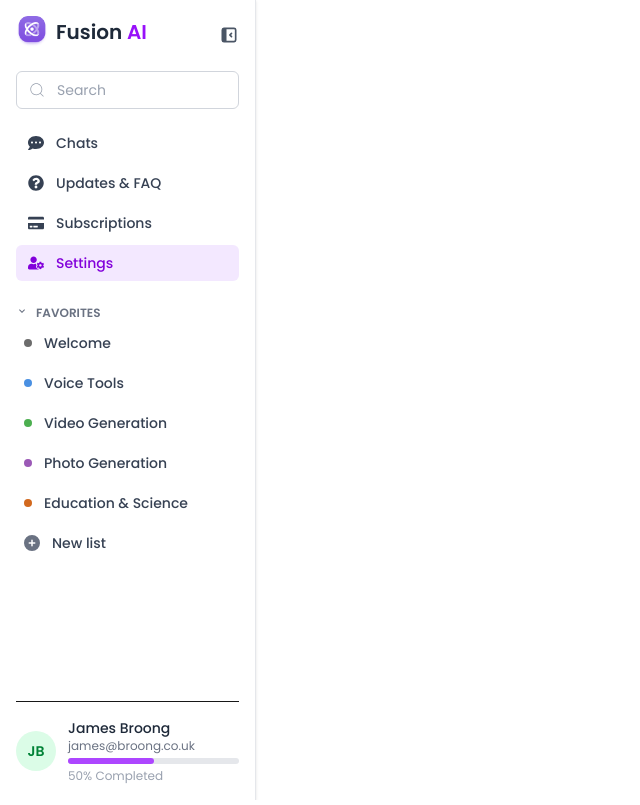
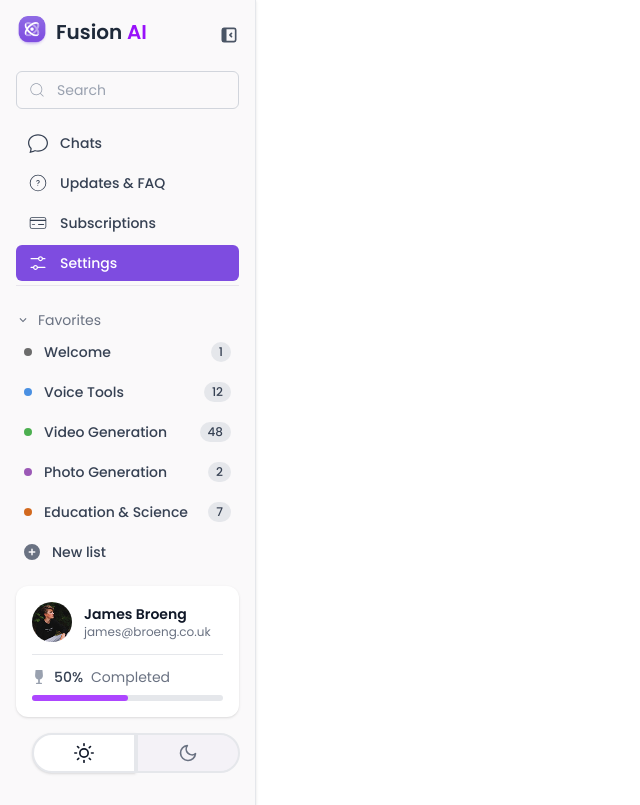
Before and after one commit to adnanfrd/barry-ai, a Next.js app: page /dashboard/settings in a window 1280 px wide. Shown: the whole page, without its empty margins (0-640 px from the left). Built offline with nearby package versions, Linux system fonts and the light colour scheme.

Commit message:
updated code

```diff
--- a/src/components/dashboard/Dashboard.tsx
+++ b/src/components/dashboard/Dashboard.tsx
@@ -5,35 +5,33 @@ import { usePathname, useRouter } from "next/navigation";
 import { FaCirclePlus } from "react-icons/fa6";
 import { MdKeyboardArrowDown } from "react-icons/md";
 import { CiSearch } from "react-icons/ci";
-
+import { BsChat } from "react-icons/bs";
+import { FiSun, FiMoon } from "react-icons/fi";
 import { Input } from "@headlessui/react";
 import Link from "next/link";
-import {
-  // FaCode,
-  // FaCog,
-  FaQuestionCircle,
-  // FaSignOutAlt,
-  FaCommentDots,
-  FaUserCog,
-  FaCreditCard,
-} from "react-icons/fa";
+import { VscSettings } from "react-icons/vsc";
+
 import { TbLayoutSidebarLeftCollapseFilled } from "react-icons/tb";
+import { CiCircleQuestion, CiCreditCard1} from "react-icons/ci";
+import { FaWineGlass } from "react-icons/fa";
+
+
 
 import Image from "next/image";
 
 const navItems = [
-  { name: "Chats", href: "/dashboard/chats", icon: FaCommentDots },
+  { name: "Chats", href: "/dashboard/chats", icon: BsChat },
   {
     name: "Updates & FAQ",
     href: "/dashboard/updatesfaq",
-    icon: FaQuestionCircle,
+    icon: CiCircleQuestion,
   },
   {
     name: "Subscriptions",
     href: "/dashboard/subscriptions",
-    icon: FaCreditCard,
+    icon: CiCreditCard1,
   },
-  { name: "Settings", href: "/dashboard/settings", icon: FaUserCog },
+  { name: "Settings", href: "/dashboard/settings", icon: VscSettings },
 ];
 
 const colors = [
@@ -46,16 +44,17 @@ const colors = [
 ];
 
 const favorites = [
-  { name: "Welcome", href: "/dashboard/welcome", color: colors[0] },
-  { name: "Voice Tools", href: "/dashboard/voice", color: colors[1] },
-  { name: "Video Generation", href: "/dashboard/video", color: colors[2] },
-  { name: "Photo Generation", href: "/dashboard/photo", color: colors[3] },
+  { name: "Welcome", href: "/dashboard/welcome", color: colors[0], count : 1 },
+  { name: "Voice Tools", href: "/dashboard/voice", color: colors[1], count : 12 },
+  { name: "Video Generation", href: "/dashboard/video", color: colors[2], count : 48 },
+  { name: "Photo Generation", href: "/dashboard/photo", color: colors[3], count : 2 },
   {
     name: "Education & Science",
     href: "/dashboard/education",
     color: colors[4],
+    count : 7
   },
-  { name: "New list", href: "/dashboard/newlist", icon: FaCirclePlus },
+  { name: "New list", href: "/dashboard/newlist", icon: FaCirclePlus, count: 0 },
 ];
 
 export default function Sidebar() {
@@ -66,7 +65,7 @@ export default function Sidebar() {
  }
 
   return (
-    <aside className="w-64 shrink-0 bg-white border-r border-gray-200 hidden md:flex flex-col justify-between p-4 shadow-sm">
+    <aside className="w-64 shrink-0 bg-[#faf9fa] border-r border-gray-200 hidden md:flex flex-col justify-between p-4 shadow-sm">
       <div>
         <div className="flex justify-between items-center">
           <div className="flex items-center mb-6">
@@ -79,7 +78,7 @@ export default function Sidebar() {
                 className="object-cover"
               />
             </div>
-            <span className="ml-2 text-xl font-semibold text-gray-800">
+            <span className="ml-2 text-xl font-semibold text-gray-800 ">
               Fusion <span className="text-purple-600">AI</span>
             </span>
           </div>
@@ -91,7 +90,7 @@ export default function Sidebar() {
         <div onClick={handleSearch} className="relative w-full mb-4 cursor-pointer">
 
           <CiSearch className="absolute left-3 top-1/2 transform -translate-y-1/2 text-gray-400 text-lg" />
-          <input
+          <Input
             type="text"
             placeholder="Search"
             className="w-full pl-10 pr-3 py-2 text-sm rounded-md border border-gray-300 placeholder-gray-400 focus:outline-none focus:ring-2 focus:ring-purple-500"
@@ -104,29 +103,31 @@ export default function Sidebar() {
             <Link
               key={item.name}
               href={item.href}
-              className={`flex items-center gap-3 px-3 py-2 rounded-md text-sm font-medium transition-all hover:bg-purple-50 hover:text-purple-600 ${
+              className={`flex items-center gap-3 px-3 py-2 rounded-md text-sm font-medium transition-all hover:bg-[#f1eff3] hover:text-gray-800 ${
                 pathname === item.href
-                  ? "bg-purple-100 text-purple-700"
+                  ? "bg-[#7e4ce0] text-white"
                   : "text-gray-700"
               }`}
             >
-              <item.icon className="h-4 w-4" /> {item.name}
+              <item.icon className="h-5 w-5 font-semibold" /> {item.name}
             </Link>
+
           ))}
+                    <hr className="text-[#e8e5ec] mb-2 px-3"/>
+
         </nav>
-
-        <div className="text-xs gap-2 flex font-semibold text-gray-500 uppercase mb-1">
+        <div className="text-sm items-center gap-2 flex text-gray-500  mb-1">
           <MdKeyboardArrowDown />
-          <span>Favorites</span>
+          <span className="text-gray-500">Favorites</span>
         </div>
         <div className="space-y-1">
           {favorites.map((item, index) => (
             <Link
               key={item.name}
               href={item.href}
-              className={`flex items-center gap-3 px-2 py-2 rounded-md text-sm font-medium transition-all hover:bg-purple-50 hover:text-purple-600 ${
+              className={`flex items-center gap-3 px-2 py-2 rounded-md text-sm font-medium transition-all hover:bg-[#f1eff3] hover:text-gray-700 ${
                 pathname === item.href
-                  ? "bg-purple-100 text-purple-700"
+                  ? "bg-[#f1eff3]"
                   : "text-gray-700"
               }`}
             >
@@ -139,28 +140,62 @@ export default function Sidebar() {
                 />
               )}
               {item.name}
+               {item.count > 0 && (
+            <span className="ml-auto text-xs px-2 py-0.5 bg-gray-200 text-gray-700 rounded-full">
+              {item.count}
+            </span>
+          )}
             </Link>
           ))}
         </div>
       </div>
 
-      <div className="border-t pt-4">
+      <div className="pt-4">
+       <div className=" bg-white rounded-xl p-4 shadow-sm w-full max-w-xs">
       <div className="flex items-center gap-3">
-          <div className="h-10 w-10 rounded-full bg-green-100 flex items-center justify-center text-sm font-semibold text-green-700">
-            JB
+        <Image
+          src="/photo.png" // Replace with actual user image path
+          alt="User Avatar"
+          width={40}
+          height={40}
+          className="rounded-full object-cover"
+        />
+        <div>
+          <p className="text-sm font-semibold text-gray-900">James Broeng</p>
+          <p className="text-xs text-gray-500">james@broeng.co.uk</p>
         </div>
-          <div className="flex-1">
-            <p className="text-sm font-medium text-gray-800">James Broong</p>
-            <p className="text-xs text-gray-500">james@broong.co.uk</p>
-            <div className="w-full bg-gray-200 rounded-full h-1.5 mt-1">
+      </div>
+
+      <hr className="my-3 border-gray-200" />
+
+      <div className="flex items-center gap-2 text-sm text-gray-700">
+        <FaWineGlass className="text-gray-400" />
+        <span className="font-medium">50%</span>
+        <span className="text-gray-500">Completed</span>
+      </div>
+
+      <div className="w-full bg-gray-200 rounded-full h-1.5 mt-2">
         <div
           className="bg-purple-500 h-1.5 rounded-full"
           style={{ width: "50%" }}
-              ></div>
-            </div>
-            <p className="text-xs text-gray-400 mt-1">50% Completed</p>
+        />
       </div>
     </div>
+      </div>
+
+      <div className="flex items-center justify-center p-4 rounded-full w-fit">
+      <button
+        type="button"
+        className="px-10 py-2 cursor-pointer rounded-l-full bg-white border-2 border-gray-200 shadow text-gray-900"
+      >
+        <FiSun className="w-5 h-5 cursor-pointer" />
+      </button>
+      <button
+        type="button"
+        className="px-10 cursor-pointer py-2 bg-[#f4f2f7] border-2 border-gray-200 rounded-r-full text-gray-500"
+      >
+        <FiMoon className="w-5 h-5 cursor-pointer" />
+      </button>
     </div>
     </aside>
   );
```
Lines whose indentation alone changed are shown as unchanged.
